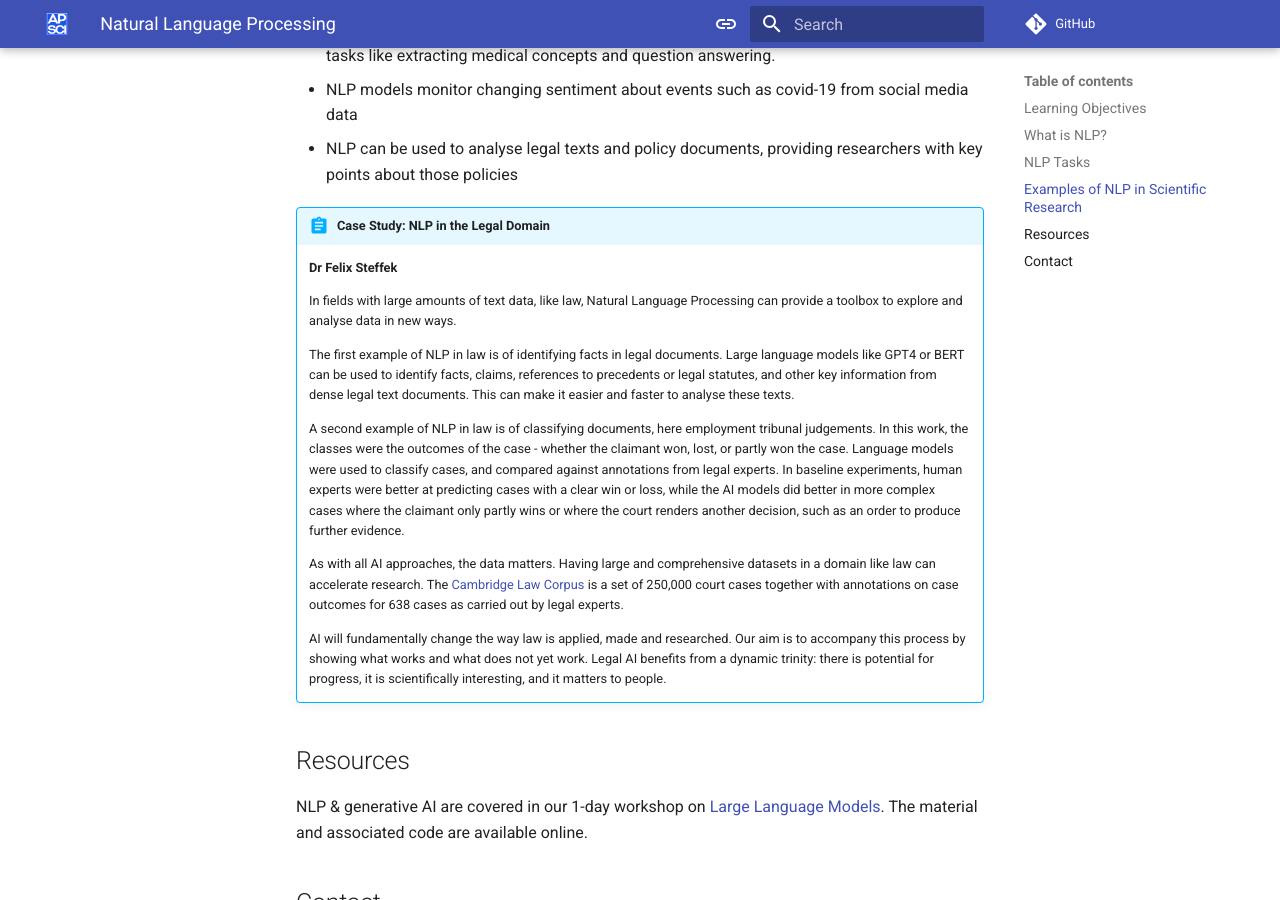
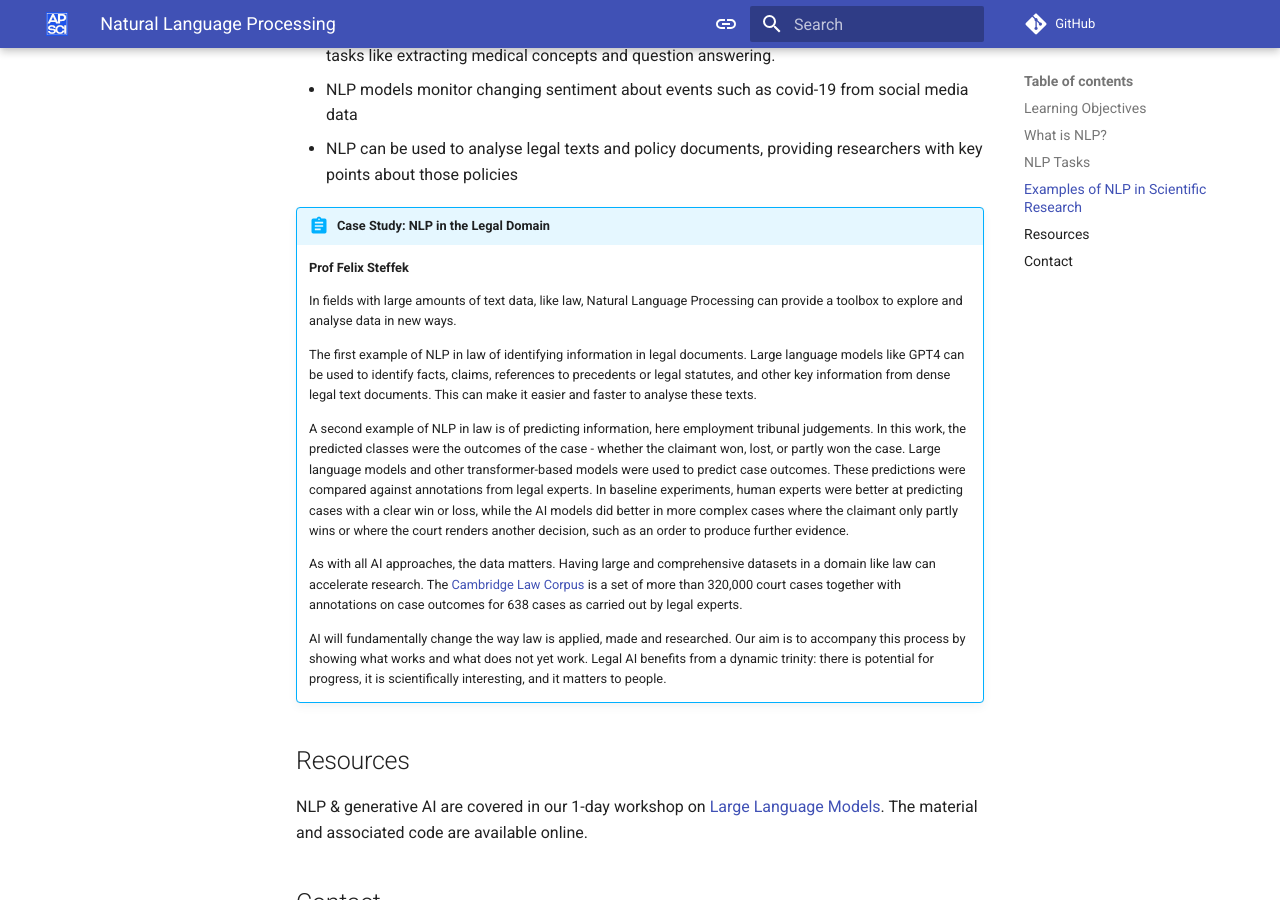
Before and after one commit to acceleratescience/ai-core-concepts, an MkDocs documentation site: the page built from docs/nlp.md, in a window 1280 px wide and 900 px high, scrolled down 1988 px. Built offline with MkDocs 1.6.1 and Material for MkDocs 9.7.7, drawn with Linux system fonts in a browser that asks for light colours; comment, search, counter and statistics services are not loaded.

Commit message:
Update NLP case study

```diff
--- a/docs/nlp.md
+++ b/docs/nlp.md
@@ -49,15 +49,15 @@
 - NLP can be used to analyse legal texts and policy documents, providing researchers with key points about those policies
 
 !!! abstract "Case Study: NLP in the Legal Domain"
-    **Dr Felix Steffek**
+    **Prof Felix Steffek**
 
     In fields with large amounts of text data, like law, Natural Language Processing can provide a toolbox to explore and analyse data in new ways.
 
-    The first example of NLP in law is of identifying facts in legal documents. Large language models like GPT4 or BERT can be used to identify facts, claims, references to precedents or legal statutes, and other key information from dense legal text documents. This can make it easier and faster to analyse these texts.
+    The first example of NLP in law of identifying information in legal documents. Large language models like GPT4 can be used to identify facts, claims, references to precedents or legal statutes, and other key information from dense legal text documents. This can make it easier and faster to analyse these texts.
 
-    A second example of NLP in law is of classifying documents, here employment tribunal judgements. In this work, the classes were the outcomes of the case - whether the claimant won, lost, or partly won the case. Language models were used to classify cases, and compared against annotations from legal experts. In baseline experiments, human experts were better at predicting cases with a clear win or loss, while the AI models did better in more complex cases where the claimant only partly wins or where the court renders another decision, such as an order to produce further evidence.
+    A second example of NLP in law is of predicting information, here employment tribunal judgements. In this work, the predicted classes were the outcomes of the case - whether the claimant won, lost, or partly won the case. Large language models and other transformer-based models were used to predict case outcomes. These predictions were compared against annotations from legal experts. In baseline experiments, human experts were better at predicting cases with a clear win or loss, while the AI models did better in more complex cases where the claimant only partly wins or where the court renders another decision, such as an order to produce further evidence.
 
-    As with all AI approaches, the data matters. Having large and comprehensive datasets in a domain like law can accelerate research. The [Cambridge Law Corpus](https://arxiv.org/abs/2309.12269) is a set of 250,000 court cases together with annotations on case outcomes for 638 cases as carried out by legal experts.
+    As with all AI approaches, the data matters. Having large and comprehensive datasets in a domain like law can accelerate research. The [Cambridge Law Corpus](https://arxiv.org/abs/2309.12269) is a set of more than 320,000 court cases together with annotations on case outcomes for 638 cases as carried out by legal experts.
 
     AI will fundamentally change the way law is applied, made and researched. Our aim is to accompany this process by showing what works and what does not yet work. Legal AI benefits from a dynamic trinity: there is potential for progress, it is scientifically interesting, and it matters to people.
 
```
